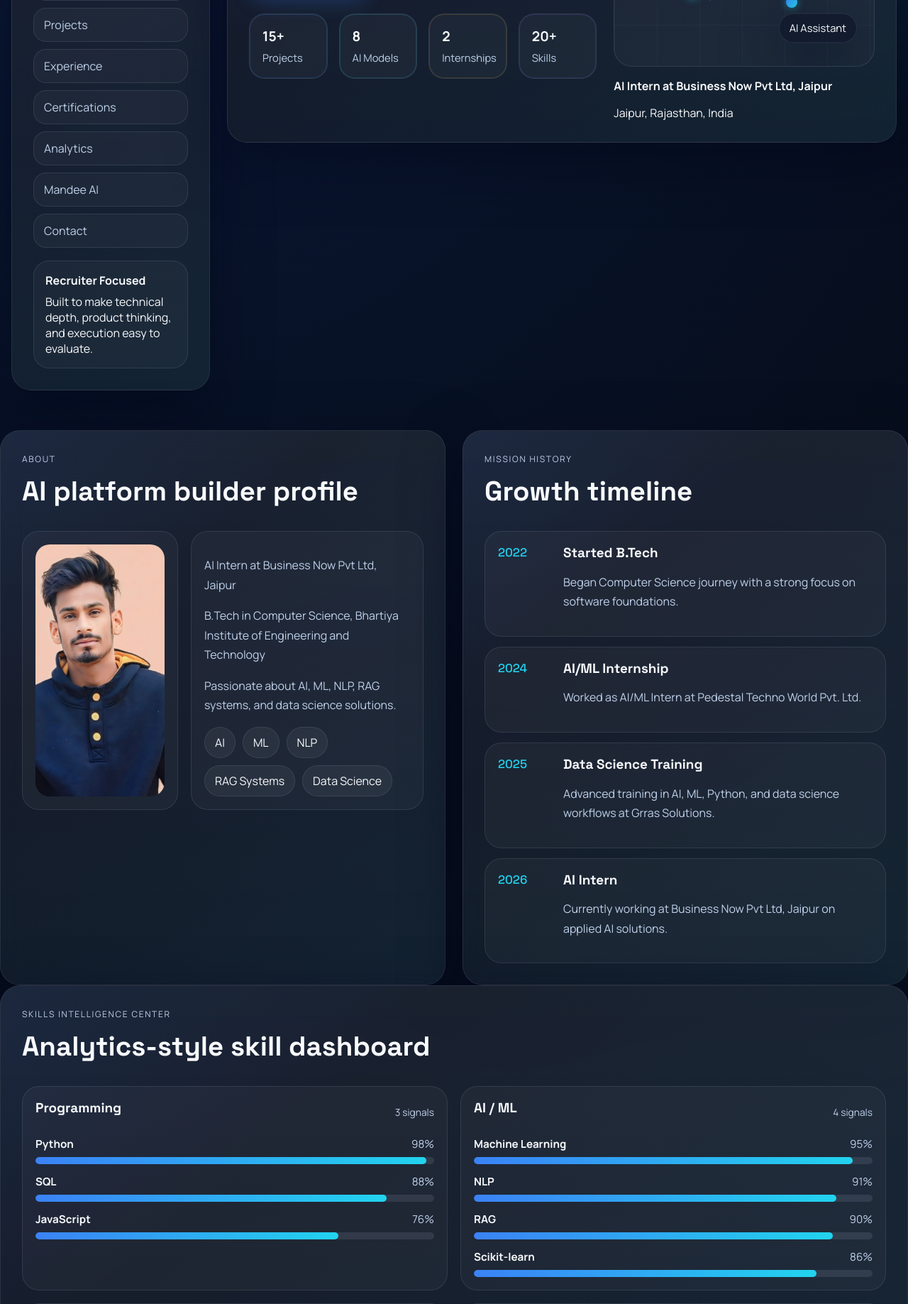
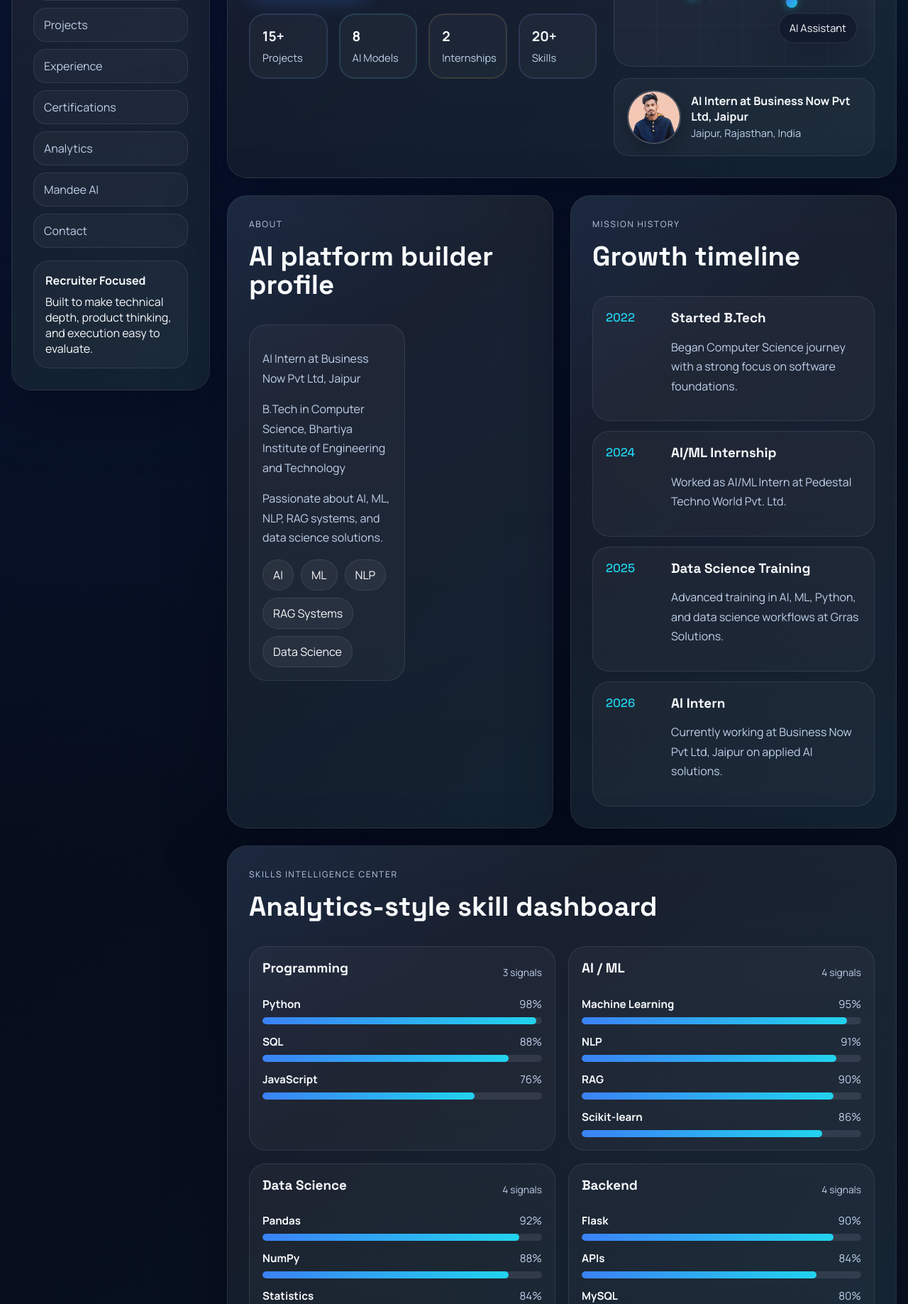
Before and after one commit to manish0832/my_portfolio, a Flask app: page / in a window 1280 px wide. Shown: the part 481-2318 px from the top of the page at 71% size. Run offline with Flask 3, Linux system fonts and the light colour scheme.

Commit message:
Add hero profile badge to index.html
Added a profile badge with an image and user details.

```diff
--- a/templates/index.html
+++ b/templates/index.html
@@ -57,7 +57,9 @@
           <div class="floating-card floating-card-mid">Live Analytics</div>
           <div class="floating-card floating-card-bottom">AI Assistant</div>
         </div>
-
+       <div class="hero-profile-badge">
+          <img src="{{ url_for('static', filename='images/profile.jpg') }}" alt="{{ profile.name }}">
+          <div>
             <strong>{{ profile.current_role }}</strong>
             <span>{{ profile.location }}</span>
           </div>
@@ -74,9 +76,7 @@
           </div>
         </div>
         <div class="about-grid">
-          <div class="about-photo-card">
-            <img src="{{ url_for('static', filename='images/profile.jpg') }}" alt="{{ profile.name }}">
-          </div>
+
           <div class="about-copy-card">
             <p>{{ profile.current_role }}</p>
             <p>{{ profile.education }}</p>
```
